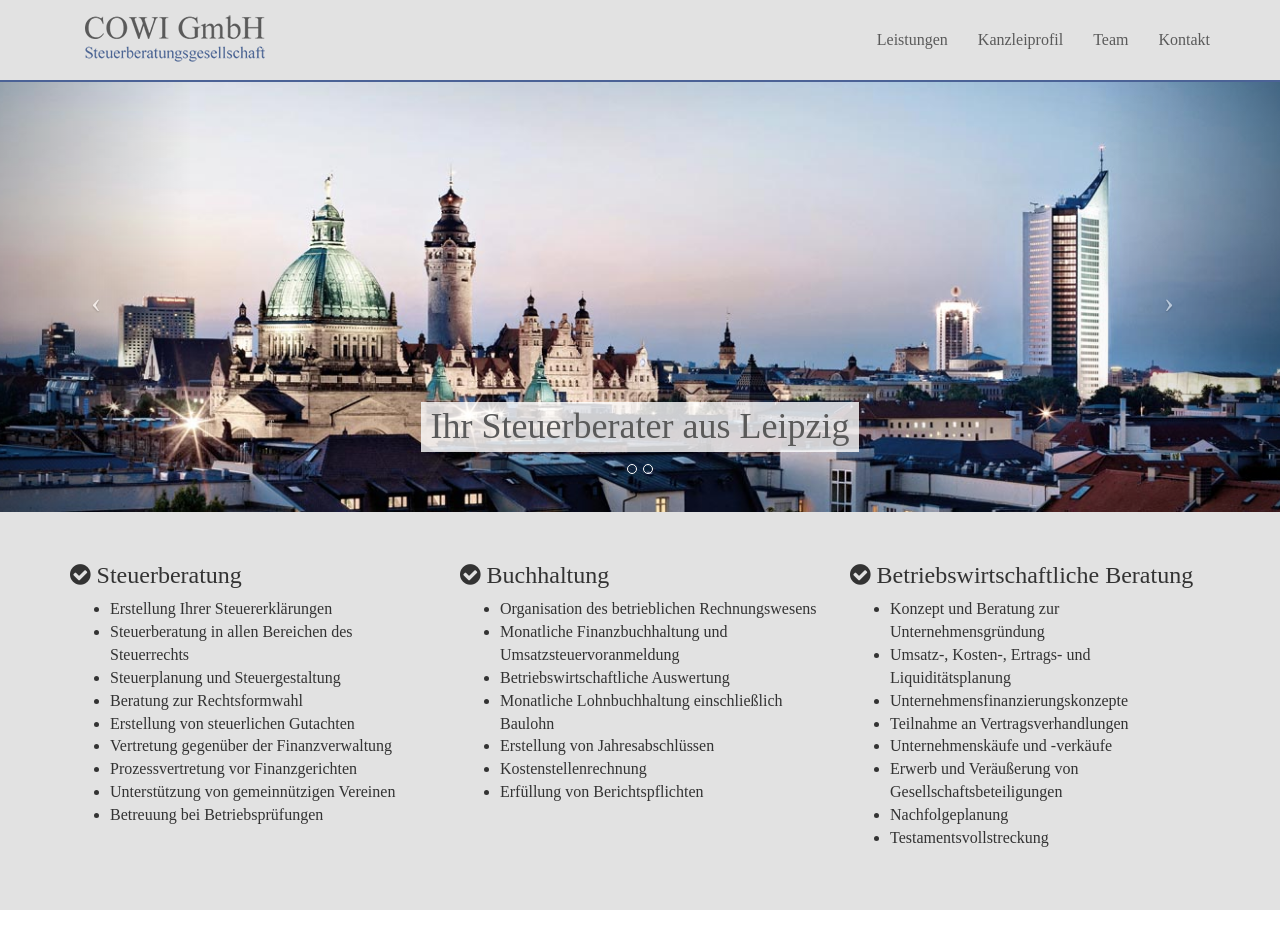
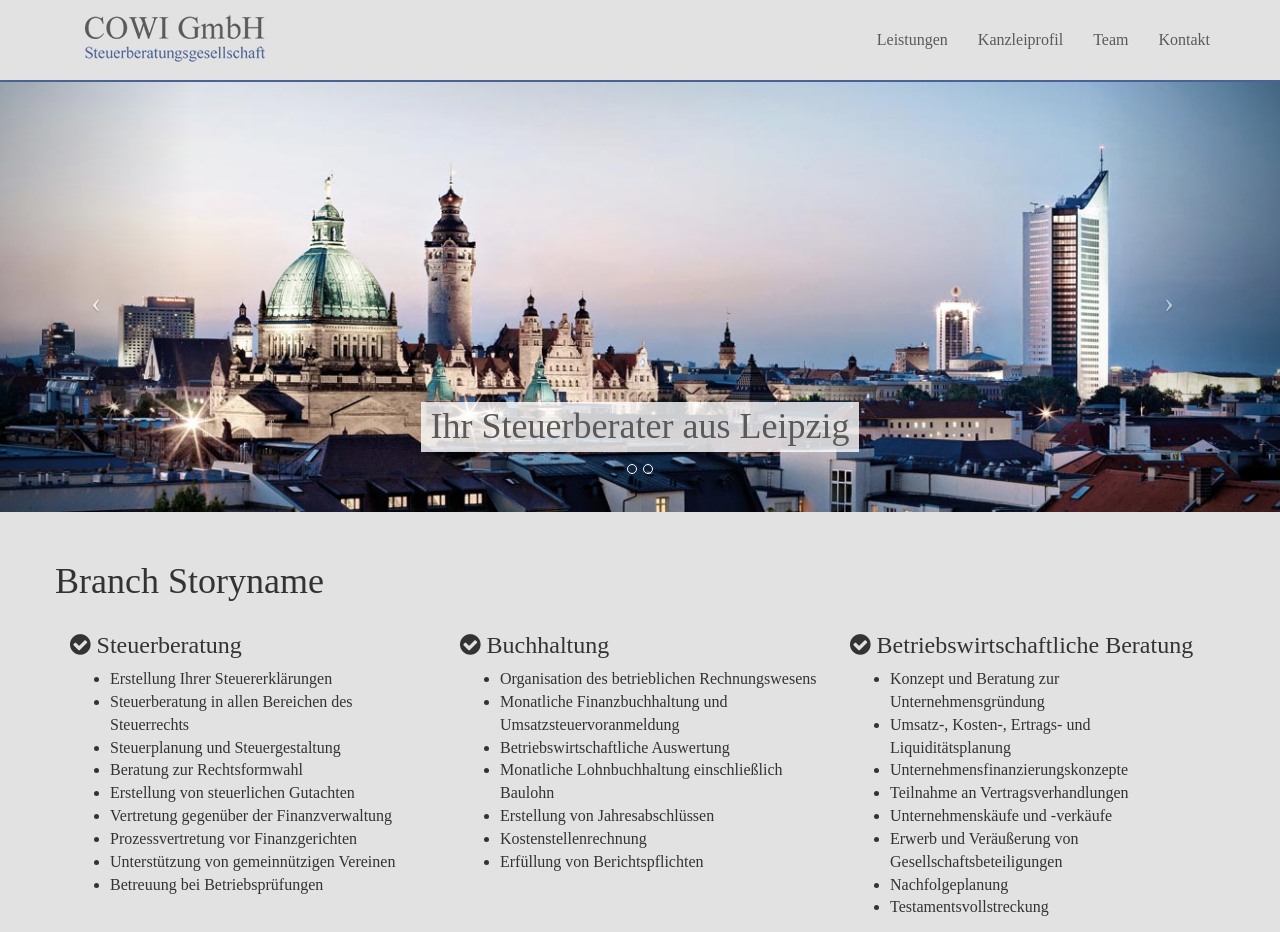
Before and after one commit to kiezmafia/cowi, a plain HTML site: page test.html in a window 1280 px wide. Shown: the top 932 px of the page. Drawn offline with Linux system fonts and the light colour scheme; some packages are replaced by stand-ins of ours.

```diff
--- a/test.html
+++ b/test.html
@@ -90,6 +90,8 @@
         <div class="container">
 
             <div class="row">
+<h1>Branch Storyname</h1>
+
                 <div class="col-lg-4 col-md-4">
                     <h3><i class="fa fa-check-circle"></i> Steuerberatung</h3>
                     <ul>
```
